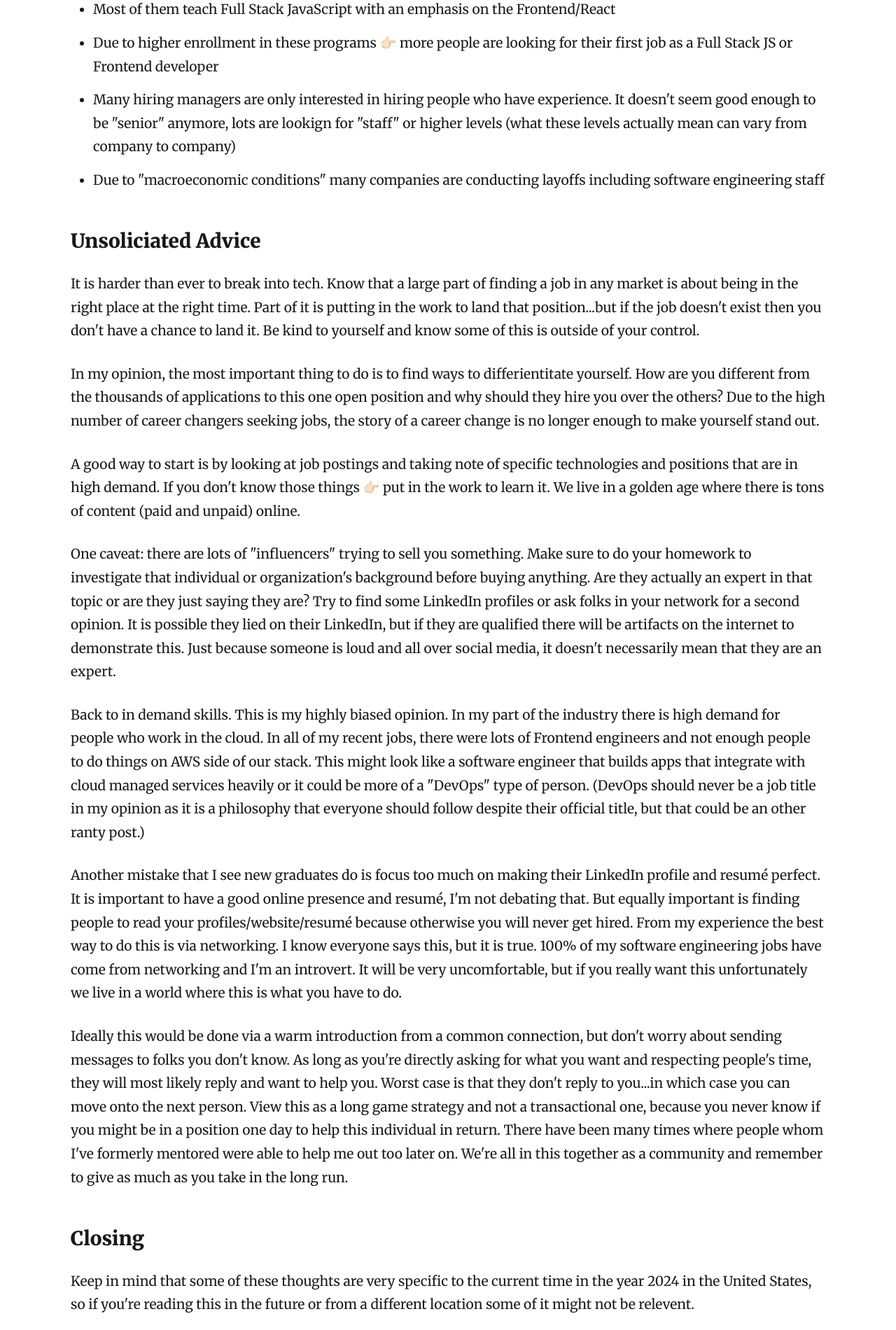
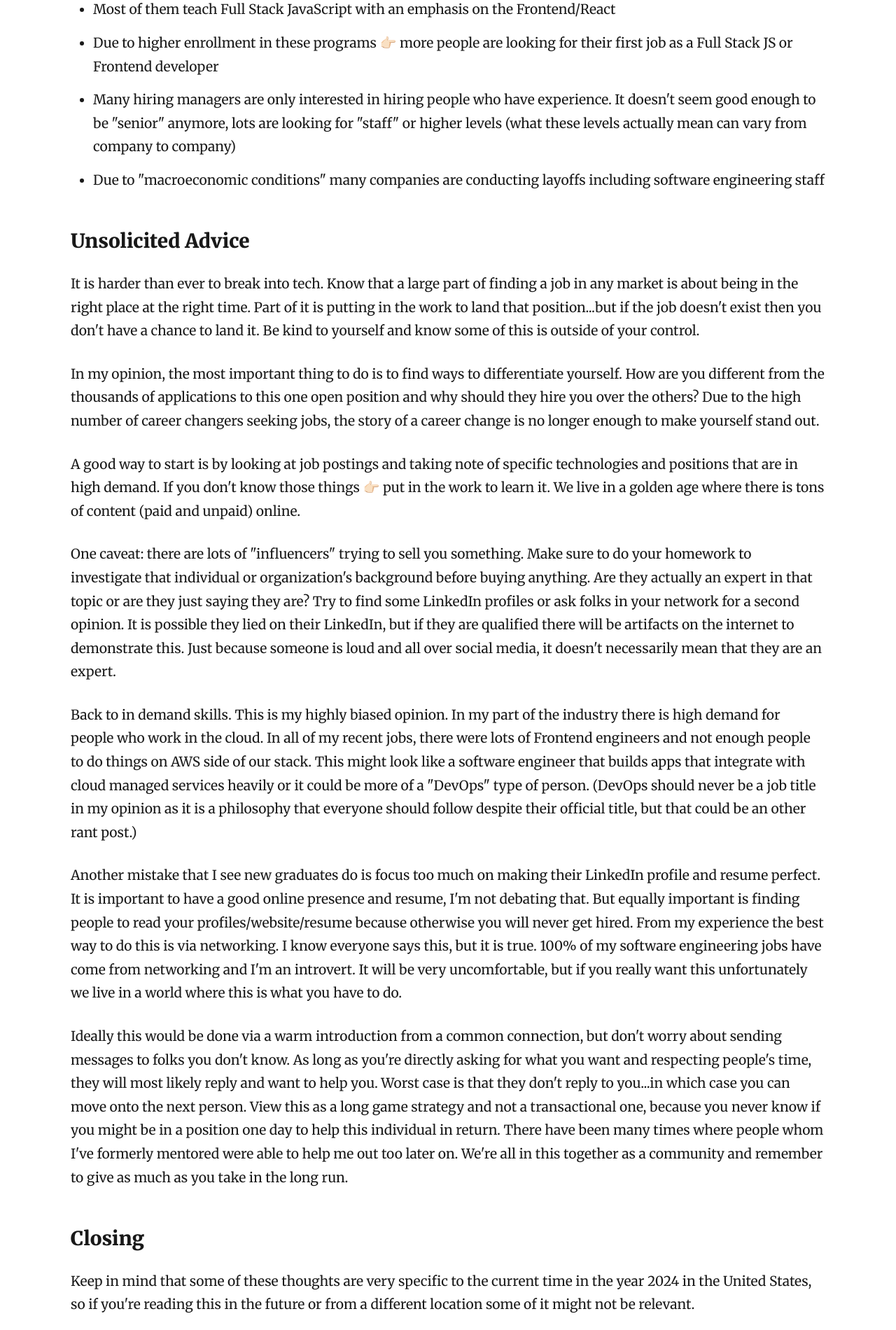
Before and after one commit to deeheber/danielle-heberling-dot-xyz, a Gatsby site: page /blog/career-change-advice/ in a window 1280 px wide. Shown: the part 1620-3520 px from the top of the page at 70% size. Built offline with nearby package versions, Linux system fonts and the light colour scheme; Gatsby itself is replaced by a stand-in of ours; some packages are replaced by stand-ins of ours.

Commit message:
Fix typos

```diff
--- a/content/blog/career-change-advice/index.md
+++ b/content/blog/career-change-advice/index.md
@@ -26,29 +26,29 @@ The hiring market has evolved since I was looking for my first software job in 2
 - More code schools exist than did in 2016
 - Most of them teach Full Stack JavaScript with an emphasis on the Frontend/React
 - Due to higher enrollment in these programs 👉🏻 more people are looking for their first job as a Full Stack JS or Frontend developer
-- Many hiring managers are only interested in hiring people who have experience. It doesn't seem good enough to be "senior" anymore, lots are lookign for "staff" or higher levels (what these levels actually mean can vary from company to company)
+- Many hiring managers are only interested in hiring people who have experience. It doesn't seem good enough to be "senior" anymore, lots are looking for "staff" or higher levels (what these levels actually mean can vary from company to company)
 - Due to "macroeconomic conditions" many companies are conducting layoffs including software engineering staff
 
-## Unsoliciated Advice
+## Unsolicited Advice
 
 It is harder than ever to break into tech. Know that a large part of finding a job in any market is about being in the right place at the right time. Part of it is putting in the work to land that position...but if the job doesn't exist then you don't have a chance to land it. Be kind to yourself and know some of this is outside of your control.
 
-In my opinion, the most important thing to do is to find ways to differientitate yourself. How are you different from the thousands of applications to this one open position and why should they hire you over the others? Due to the high number of career changers seeking jobs, the story of a career change is no longer enough to make yourself stand out.
+In my opinion, the most important thing to do is to find ways to differentiate yourself. How are you different from the thousands of applications to this one open position and why should they hire you over the others? Due to the high number of career changers seeking jobs, the story of a career change is no longer enough to make yourself stand out.
 
 A good way to start is by looking at job postings and taking note of specific technologies and positions that are in high demand. If you don't know those things 👉🏻 put in the work to learn it. We live in a golden age where there is tons of content (paid and unpaid) online.
 
 One caveat: there are lots of "influencers" trying to sell you something. Make sure to do your homework to investigate that individual or organization's background before buying anything. Are they actually an expert in that topic or are they just saying they are? Try to find some LinkedIn profiles or ask folks in your network for a second opinion. It is possible they lied on their LinkedIn, but if they are qualified there will be artifacts on the internet to demonstrate this. Just because someone is loud and all over social media, it doesn't necessarily mean that they are an expert.
 
-Back to in demand skills. This is my highly biased opinion. In my part of the industry there is high demand for people who work in the cloud. In all of my recent jobs, there were lots of Frontend engineers and not enough people to do things on AWS side of our stack. This might look like a software engineer that builds apps that integrate with cloud managed services heavily or it could be more of a "DevOps" type of person. (DevOps should never be a job title in my opinion as it is a philosophy that everyone should follow despite their official title, but that could be an other ranty post.)
+Back to in demand skills. This is my highly biased opinion. In my part of the industry there is high demand for people who work in the cloud. In all of my recent jobs, there were lots of Frontend engineers and not enough people to do things on AWS side of our stack. This might look like a software engineer that builds apps that integrate with cloud managed services heavily or it could be more of a "DevOps" type of person. (DevOps should never be a job title in my opinion as it is a philosophy that everyone should follow despite their official title, but that could be an other rant post.)
 
-Another mistake that I see new graduates do is focus too much on making their LinkedIn profile and resumé perfect. It is important to have a good online presence and resumé, I'm not debating that. But equally important is finding people to read your profiles/website/resumé because otherwise you will never get hired. From my experience the best way to do this is via networking. I know everyone says this, but it is true. 100% of my software engineering jobs have come from networking and I'm an introvert. It will be very uncomfortable, but if you really want this unfortunately we live in a world where this is what you have to do.
+Another mistake that I see new graduates do is focus too much on making their LinkedIn profile and resume perfect. It is important to have a good online presence and resume, I'm not debating that. But equally important is finding people to read your profiles/website/resume because otherwise you will never get hired. From my experience the best way to do this is via networking. I know everyone says this, but it is true. 100% of my software engineering jobs have come from networking and I'm an introvert. It will be very uncomfortable, but if you really want this unfortunately we live in a world where this is what you have to do.
 
 Ideally this would be done via a warm introduction from a common connection, but don't worry about sending messages to folks you don't know. As long as you're directly asking for what you want and respecting people's time, they will most likely reply and want to help you. Worst case is that they don't reply to you...in which case you can move onto the next person. View this as a long game strategy and not a transactional one, because you never know if you might be in a position one day to help this individual in return. There have been many times where people whom I've formerly mentored were able to help me out too later on. We're all in this together as a community and remember to give as much as you take in the long run.
 
 ## Closing
 
-Keep in mind that some of these thoughts are very specific to the current time in the year 2024 in the United States, so if you're reading this in the future or from a different location some of it might not be relevent.
+Keep in mind that some of these thoughts are very specific to the current time in the year 2024 in the United States, so if you're reading this in the future or from a different location some of it might not be relevant.
 
-I am not trying to sell you anything and really want you to succeed. This post is a compliation of my thoughts that many in my network have asked for, so I hope you find me publicly sharing this at least a little bit helpful.
+I am not trying to sell you anything and really want you to succeed. This post is a compilation of my thoughts that many in my network have asked for, so I hope you find me publicly sharing this at least a little bit helpful.
 
 It is totally up to you if you want to take or leave this advice, because at the end of the day I'm just another random person on the internet with opinions.
```
